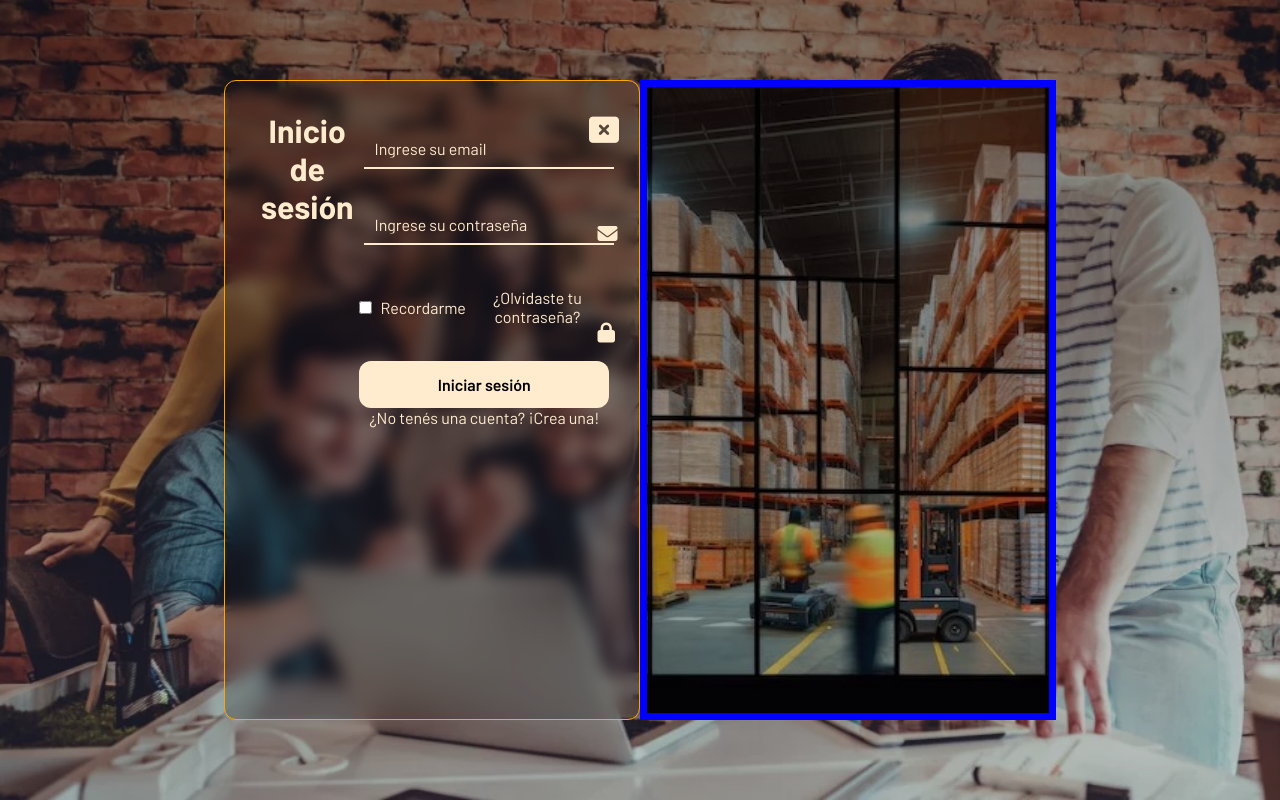
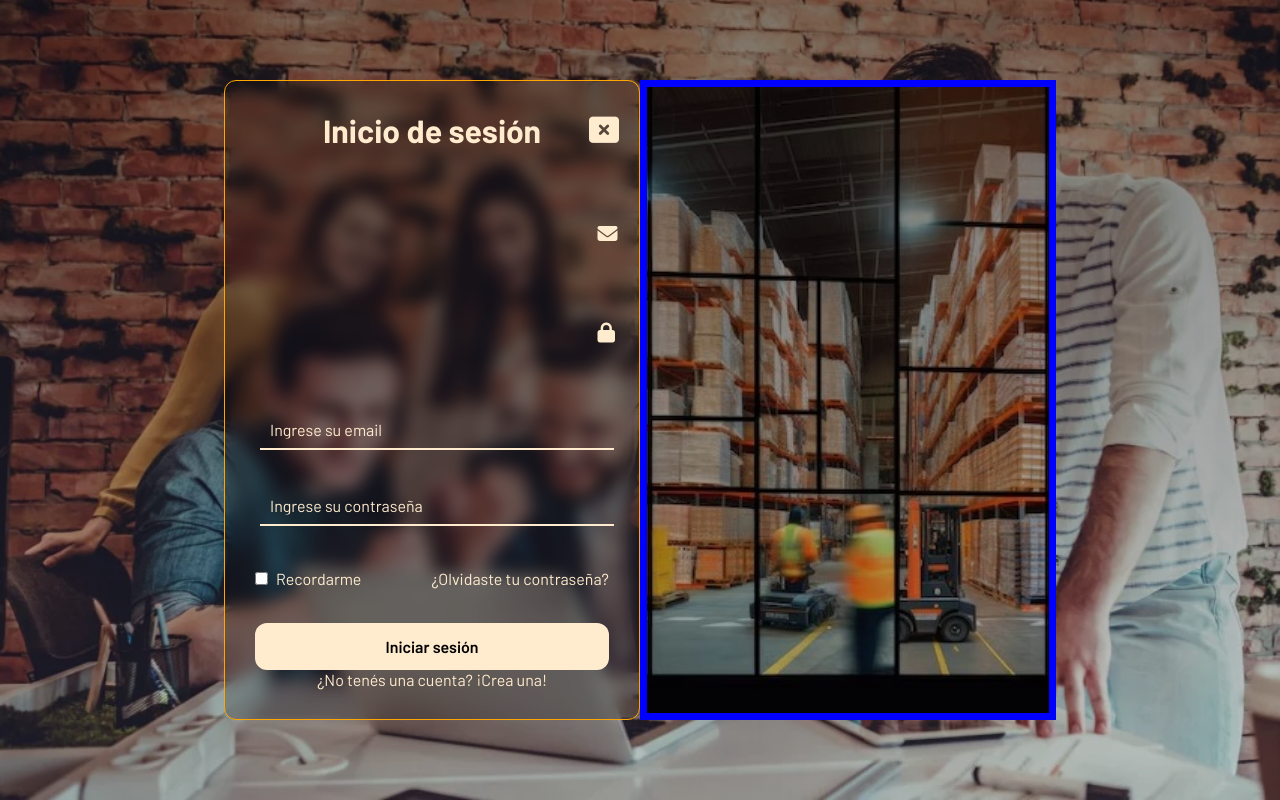
Before and after one commit to Efrazhin/CODE-MC, a Django app: page /Inicio_login in a window 1280 px wide. Run offline with Django 5.2, Linux system fonts and the light colour scheme.

Commit message:
cambio de flexbox en pag de login

```diff
--- a/miproyecto_django/miapp_CODEMC/Templates/miapp_CODEMC/inicio_login.html
+++ b/miproyecto_django/miapp_CODEMC/Templates/miapp_CODEMC/inicio_login.html
@@ -15,18 +15,17 @@
 <body>
     <!-- Contenedor principal de la página -->
     <div class="flex">
+
         <div class="contenedor">
+            <!-- Botón para cerrar el formulario -->
             <span class="cerrar-ventana" onclick="rederigir_principal()">
                 <i class="fa-solid fa-rectangle-xmark"></i>
             </span>
             <h1>Inicio de sesión</h1>
-
             <!-- Caja que contiene el formulario de inicio de sesión -->
             <div class="form-box-login">
-                <!-- Botón para cerrar el formulario -->
-
                 <!-- Formulario de inicio de sesión -->
-                <form method="post">
+                <form method="post" class="form_flex">
                     <!-- Genera un token CSRF para proteger el formulario contra ataques de falsificación de solicitudes entre sitios -->
                     {% csrf_token %}
                     <!-- Campo para el correo electrónico -->
--- a/miproyecto_django/miapp_CODEMC/static/miapp_CODEMC/css-vistas/style-login.css
+++ b/miproyecto_django/miapp_CODEMC/static/miapp_CODEMC/css-vistas/style-login.css
@@ -33,6 +33,7 @@ body::before {
     display: flex;
     width: 65vw;
     height: 80vh;
+
 }
 
 .caja_img{
@@ -61,6 +62,9 @@ h1 {
 .contenedor {
     flex-basis: 50%;
     display: flex;
+    flex-direction: column;
+    align-items: center;
+    justify-content: space-between;
     border-radius: 12px; /* Bordes redondeados */
     padding: 30px; /* Espacio interno del contenedor */
     color: blanchedalmond; /* Color del texto */
@@ -72,6 +76,10 @@ h1 {
     transition: height .2s ease; /* Transición suave para cambios de altura */
     transform: scale(1); /* Escala inicial del contenedor */
     overflow: hidden; /* Elimina el desbordamiento */
+}
+
+.form_flex{
+
 }
 
 /* Estilo para el botón de cerrar ventana */
```
